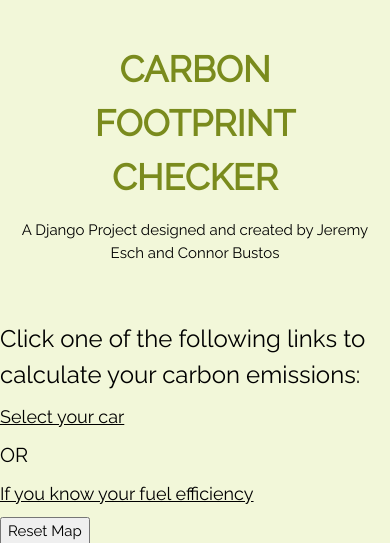
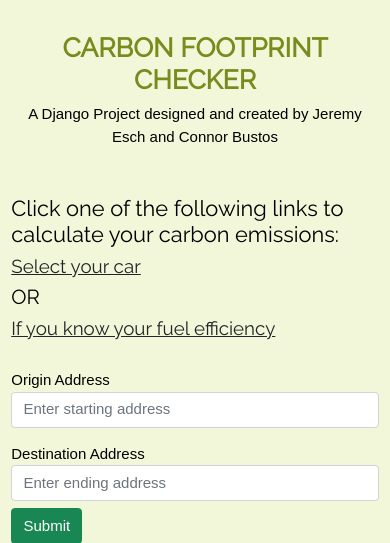
Before and after one commit to Jesch101/Carbon-Footprint, a Django app: page /cf_app/ in a window 390 px wide; the page is wider, and only the part inside the window is pictured. Shown: the top 543 px of that part. Run offline with Django 3.2, Linux system fonts and the light colour scheme; some libraries are stand-ins or nearby versions.

Commit message:
Scaled the map so that it is compatible with mobile devices. Loaded Bootstrap to fix the footer. Created  input forms for the origin and destination addresses. Changed the old buttons to Bootstrap buttons. Moved the driving distance results to be displayed in a disabled text form. git status

```diff
--- a/cf_app/templates/cf_app/home.html
+++ b/cf_app/templates/cf_app/home.html
@@ -3,32 +3,85 @@
 {% block title %}HOME VIEW{% endblock %}
 
 {% block content %}
-<h3>Click one of the following links
-    to calculate your carbon emissions:</h3>
-<h5><a href="{% url 'car_add' %}">Select your car</a></h5>
-<h4>OR</h4>
-<h5><a href="{% url 'calculator' %}">If you know your fuel efficiency</a></h5>
 
 <!DOCTYPE html>
 <html>
   <head>
+    <!-- Required meta tags -->
+    <meta charset="utf-8">
+    <meta name="viewport" content="width=device-width, initial-scale=1">
+
+    <!-- Bootstrap CSS -->
+    <link href="https://cdn.jsdelivr.net/npm/bootstrap@5.1.3/dist/css/bootstrap.min.css" rel="stylesheet" integrity="sha384-1BmE4kWBq78iYhFldvKuhfTAU6auU8tT94WrHftjDbrCEXSU1oBoqyl2QvZ6jIW3" crossorigin="anonymous">
+
+    <!-- jQuery -->
+    <script src="https://ajax.googleapis.com/ajax/libs/jquery/3.5.1/jquery.min.js"></script>
+
+    <!-- address_autocomplete.js -->
+    <script type="text/javascript" src="address_autocomplete.js"></script>
+
     <style>
        /* Set the size of the div element that contains the map */
       #map {
-        height: 400px;
-        width: 600px;
+        margin-bottom: 25px;
+       }
+       body {
+         font-family: sans-serif;
+       }
+       .iframe-container {
+         position: relative;
+         width: 100%;
+         padding-bottom: 56.25%;
+       }
+       .iframe-container > *{
+         display: block;
+         position: absolute;
+         top: 0;
+         right: 0;
+         bottom: 0;
+         left: 0;
+         margin: 0;
+         padding: 0;
+         height: 100%;
+         width: 100%;
        }
     </style>
   </head>
   <body>
-    <!--The div elements for the map and message -->
-    <div id="floating-panel">
-      <!-- <input id="delete-markers" type="button" value="Delete Markers"/> -->
-      <input id="refresh-page" type="button" value="Reset Map"/>
+    <div class="container">
+      <h3>Click one of the following links
+        to calculate your carbon emissions:</h3>
+      <h5><a href="{% url 'car_add' %}" class="link-dark">Select your car</a></h5>
+      <h4>OR</h4>
+      <h5><a href="{% url 'calculator' %}" class="link-dark">If you know your fuel efficiency</a></h5>
+
+      <form>
+        <!-- origin form -->
+        <div class="form-group pb-3 pt-4 col-sm-6">
+          <label for="exampleInputEmail1">Origin Address</label>
+          <input type="start" class="form-control" id="startaddress" placeholder="Enter starting address">
+        </div>
+        <!-- destination form -->
+        <div class="form-group pb-2 col-sm-6">
+          <label for="exampleInputPassword1">Destination Address</label>
+          <input type="end" class="form-control" id="endaddress" placeholder="Enter ending address">
+        </div>
+        <!-- submit button -->
+        <button type="submit" class="btn btn-success mb-5">Submit</button>
+      </form>
+
+      <!--The div elements for the map, message, and resetbutton -->
+        <div>
+          <input class="form-control form-control-lg mb-3" id="msg" type="text" placeholder="Driving distance in miles" readonly>
+        </div>
+        <!-- reset button-->
+        <div>
+          <button type="resetbutton" id="refresh-page" class="btn btn-success">Reset Map</button>
+        </div>
+      </div>
+      <!-- map -->
+      <div class="iframe-container" id="map"></div>
     </div>
-
-    <div id="map"></div>
-    <div id="msg"></div>
   </body>
   <script>
 
@@ -117,7 +170,7 @@
                     return;
                   }
                   else {
-                    document.getElementById('msg').innerHTML += " Driving distance is " + directionsData.distance.text + " (" + directionsData.duration.text + ").";
+                    $('input[id="msg"]').val("Driving distance is " + directionsData.distance.text + " (" + directionsData.duration.text + ").");
                   }
                 }
               });
@@ -157,16 +210,8 @@
       }
     }
 
-    // removes all markers from the map and deletes them from the array
-    function deleteMarkers() {
-      setMapOnAll(null);
-      markers = [];
-      console.log("Deleted Markers");
-    }
-
     function refreshPage() {
       window.location.reload();
-      deleteMarkers();
       console.log("Refreshing Page");
     }
 
```
